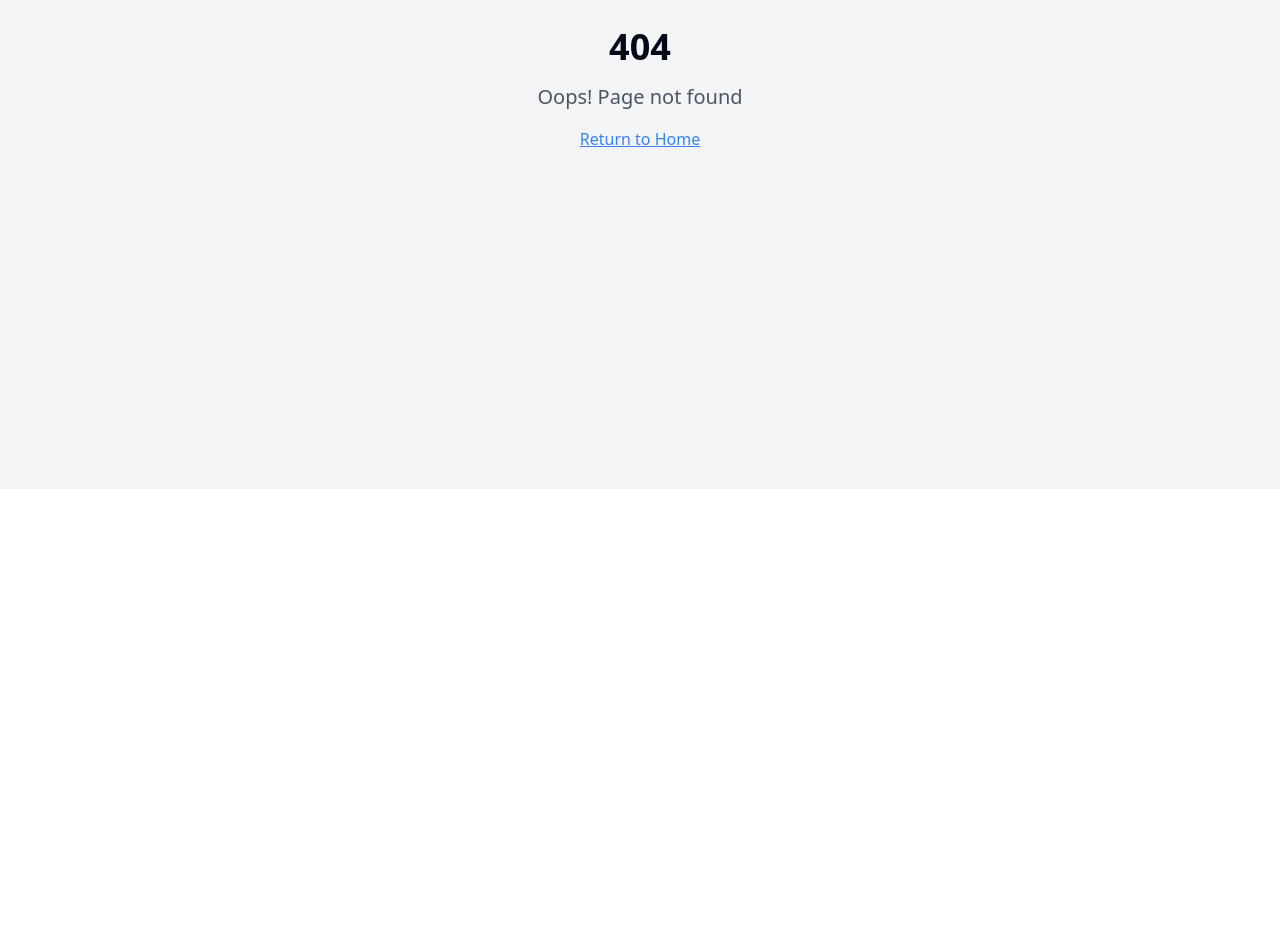
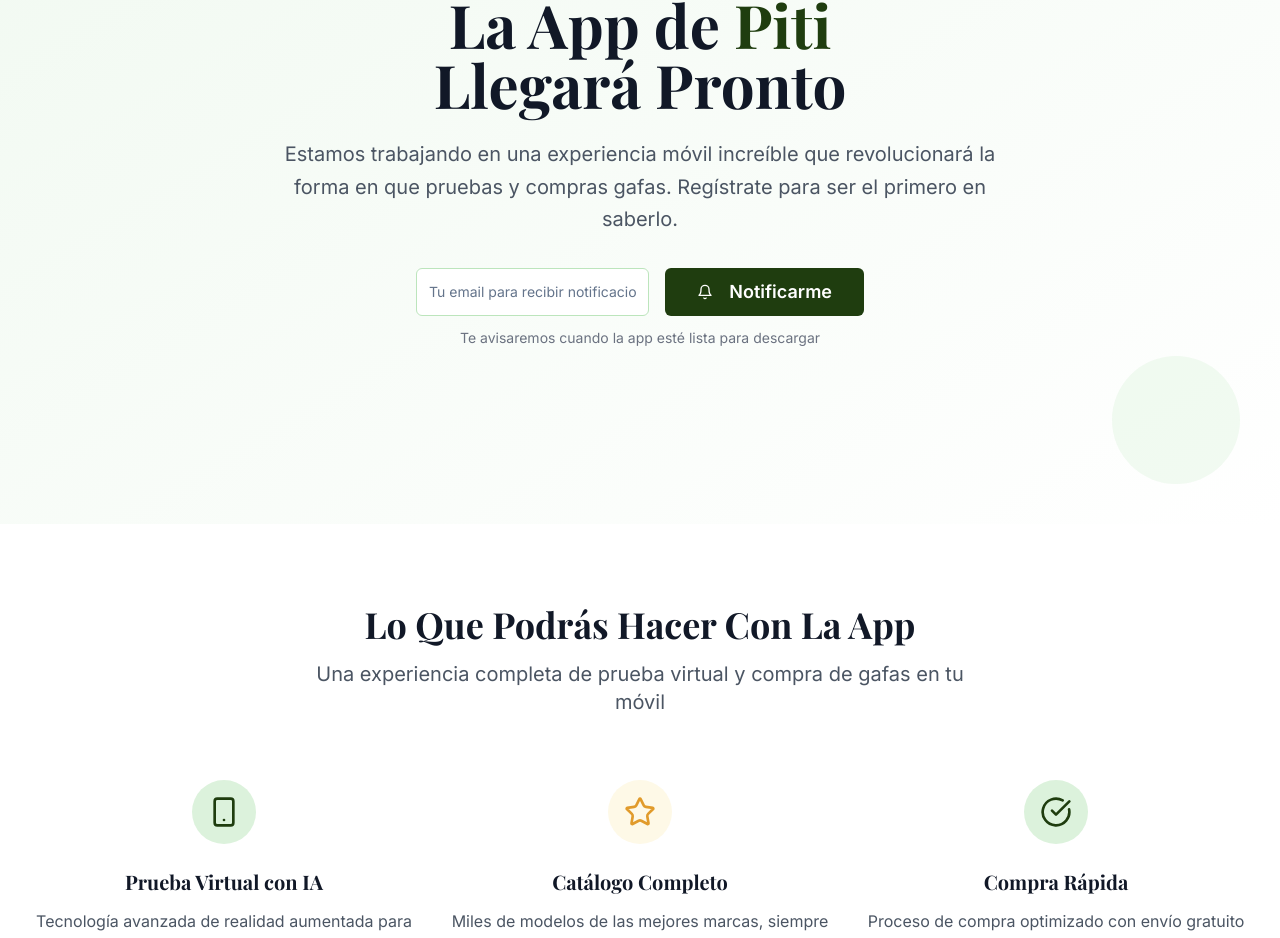
Before and after one commit to pamorafa/ocular-vision-landing, a React (Vite) app: page /descargar in a window 1280 px wide. Before the commit this address had no page. Shown: the part 311-1249 px from the top of the page. Before the commit the page ends 800 px from the top, so only its background shows below. Built offline with nearby package versions, Linux system fonts and the light colour scheme.

Commit message:
Add app download page
Create a page to inform users that the app download is coming soon.

```diff
--- a/src/App.tsx
+++ b/src/App.tsx
@@ -4,6 +4,7 @@ import { Toaster } from '@/components/ui/toaster';
 import Index from '@/pages/Index';
 import Login from '@/pages/Login';
 import CrystalCatalog from '@/pages/CrystalCatalog';
+import DownloadApp from '@/pages/DownloadApp';
 import NotFound from '@/pages/NotFound';
 
 function App() {
@@ -13,6 +14,7 @@ function App() {
         <Route path="/" element={<Index />} />
         <Route path="/login" element={<Login />} />
         <Route path="/cristales" element={<CrystalCatalog />} />
+        <Route path="/descargar" element={<DownloadApp />} />
         <Route path="*" element={<NotFound />} />
       </Routes>
       <Toaster />
--- a/src/components/Header.tsx
+++ b/src/components/Header.tsx
@@ -46,9 +46,11 @@ const Header = () => {
                 Iniciar Sesión
               </Button>
             </Link>
+            <Link to="/descargar">
               <Button className="bg-bottle-600 hover:bg-bottle-700 text-white">
                 Descargar App
               </Button>
+            </Link>
           </div>
 
           {/* Mobile menu button */}
@@ -88,9 +90,11 @@ const Header = () => {
                     Iniciar Sesión
                   </Button>
                 </Link>
+                <Link to="/descargar">
                   <Button className="w-full bg-bottle-600 hover:bg-bottle-700 text-white">
                     Descargar App
                   </Button>
+                </Link>
               </div>
             </nav>
           </div>
--- a/src/components/Hero.tsx
+++ b/src/components/Hero.tsx
@@ -1,6 +1,7 @@
 
 import { Button } from '@/components/ui/button';
 import { Play, Smartphone, Star } from 'lucide-react';
+import { Link } from 'react-router-dom';
 
 const Hero = () => {
   return (
@@ -34,6 +35,7 @@ const Hero = () => {
             </p>
 
             <div className="flex flex-col sm:flex-row gap-4 justify-center lg:justify-start">
+              <Link to="/descargar">
                 <Button
                   size="lg"
                   className="bg-bottle-600 hover:bg-bottle-700 text-white px-8 py-4 text-lg font-semibold rounded-xl shadow-lg hover:shadow-xl transition-all duration-300"
@@ -41,6 +43,7 @@ const Hero = () => {
                   <Smartphone className="mr-2 h-5 w-5" />
                   Descargar Gratis
                 </Button>
+              </Link>
               <Button
                 variant="outline"
                 size="lg"
--- /dev/null
+++ b/src/pages/DownloadApp.tsx
@@ -0,0 +1,167 @@
+
+import { Button } from '@/components/ui/button';
+import { Input } from '@/components/ui/input';
+import { Smartphone, Apple, PlayCircle, Bell, CheckCircle, Star } from 'lucide-react';
+import Header from '@/components/Header';
+import Footer from '@/components/Footer';
+
+const DownloadApp = () => {
+  return (
+    <div className="min-h-screen font-inter animate-fade-in">
+      <Header />
+
+      {/* Hero Section */}
+      <section className="relative bg-gradient-to-br from-bottle-50 to-white py-20 lg:py-32 overflow-hidden">
+        {/* Decorative elements */}
+        <div className="absolute top-10 left-10 w-20 h-20 bg-gold-100 rounded-full opacity-60 animate-pulse"></div>
+        <div className="absolute bottom-10 right-10 w-32 h-32 bg-bottle-100 rounded-full opacity-40"></div>
+
+        <div className="max-w-7xl mx-auto px-4 sm:px-6 lg:px-8 text-center">
+          <div className="animate-scale-in">
+            <div className="inline-flex items-center justify-center w-20 h-20 bg-bottle-100 rounded-full mb-8">
+              <Smartphone className="h-10 w-10 text-bottle-600" />
+            </div>
+
+            <h1 className="font-playfair text-4xl sm:text-5xl lg:text-6xl font-bold text-gray-900 mb-6 leading-tight">
+              La App de
+              <span className="text-bottle-600"> Piti</span>
+              <br />Llegará Pronto
+            </h1>
+
+            <p className="text-xl text-gray-600 mb-8 leading-relaxed max-w-3xl mx-auto">
+              Estamos trabajando en una experiencia móvil increíble que revolucionará la forma
+              en que pruebas y compras gafas. Regístrate para ser el primero en saberlo.
+            </p>
+
+            {/* Email Signup */}
+            <div className="max-w-md mx-auto mb-12">
+              <div className="flex flex-col sm:flex-row gap-4">
+                <Input
+                  type="email"
+                  placeholder="Tu email para recibir notificaciones"
+                  className="flex-1 h-12 text-lg border-bottle-200 focus:border-bottle-600"
+                />
+                <Button
+                  size="lg"
+                  className="bg-bottle-600 hover:bg-bottle-700 text-white px-8 h-12 text-lg font-semibold"
+                >
+                  <Bell className="mr-2 h-5 w-5" />
+                  Notificarme
+                </Button>
+              </div>
+              <p className="text-sm text-gray-500 mt-3">
+                Te avisaremos cuando la app esté lista para descargar
+              </p>
+            </div>
+          </div>
+        </div>
+      </section>
+
+      {/* Features Preview */}
+      <section className="py-20 bg-white">
+        <div className="max-w-7xl mx-auto px-4 sm:px-6 lg:px-8">
+          <div className="text-center mb-16">
+            <h2 className="font-playfair text-3xl sm:text-4xl font-bold text-gray-900 mb-4">
+              Lo Que Podrás Hacer Con La App
+            </h2>
+            <p className="text-xl text-gray-600 max-w-2xl mx-auto">
+              Una experiencia completa de prueba virtual y compra de gafas en tu móvil
+            </p>
+          </div>
+
+          <div className="grid md:grid-cols-3 gap-8">
+            <div className="text-center group hover:transform hover:scale-105 transition-all duration-300">
+              <div className="w-16 h-16 bg-bottle-100 rounded-full flex items-center justify-center mx-auto mb-6 group-hover:bg-bottle-200 transition-colors">
+                <Smartphone className="h-8 w-8 text-bottle-600" />
+              </div>
+              <h3 className="font-playfair text-xl font-bold text-gray-900 mb-3">
+                Prueba Virtual con IA
+              </h3>
+              <p className="text-gray-600 leading-relaxed">
+                Tecnología avanzada de realidad aumentada para probar gafas desde tu móvil
+              </p>
+            </div>
+
+            <div className="text-center group hover:transform hover:scale-105 transition-all duration-300">
+              <div className="w-16 h-16 bg-gold-100 rounded-full flex items-center justify-center mx-auto mb-6 group-hover:bg-gold-200 transition-colors">
+                <Star className="h-8 w-8 text-gold-600" />
+              </div>
+              <h3 className="font-playfair text-xl font-bold text-gray-900 mb-3">
+                Catálogo Completo
+              </h3>
+              <p className="text-gray-600 leading-relaxed">
+                Miles de modelos de las mejores marcas, siempre actualizados
+              </p>
+            </div>
+
+            <div className="text-center group hover:transform hover:scale-105 transition-all duration-300">
+              <div className="w-16 h-16 bg-bottle-100 rounded-full flex items-center justify-center mx-auto mb-6 group-hover:bg-bottle-200 transition-colors">
+                <CheckCircle className="h-8 w-8 text-bottle-600" />
+              </div>
+              <h3 className="font-playfair text-xl font-bold text-gray-900 mb-3">
+                Compra Rápida
+              </h3>
+              <p className="text-gray-600 leading-relaxed">
+                Proceso de compra optimizado con envío gratuito y garantía total
+              </p>
+            </div>
+          </div>
+        </div>
+      </section>
+
+      {/* Platform Availability */}
+      <section className="py-20 bg-gray-50">
+        <div className="max-w-7xl mx-auto px-4 sm:px-6 lg:px-8 text-center">
+          <h2 className="font-playfair text-3xl sm:text-4xl font-bold text-gray-900 mb-8">
+            Disponible En Todas Las Plataformas
+          </h2>
+
+          <div className="flex flex-col sm:flex-row gap-6 justify-center items-center max-w-md mx-auto">
+            <div className="flex items-center space-x-3 bg-white rounded-2xl px-6 py-4 shadow-lg border border-gray-100 opacity-50">
+              <Apple className="h-8 w-8 text-gray-400" />
+              <div className="text-left">
+                <p className="font-semibold text-gray-400">Próximamente en</p>
+                <p className="text-lg font-bold text-gray-400">App Store</p>
+              </div>
+            </div>
+
+            <div className="flex items-center space-x-3 bg-white rounded-2xl px-6 py-4 shadow-lg border border-gray-100 opacity-50">
+              <PlayCircle className="h-8 w-8 text-gray-400" />
+              <div className="text-left">
+                <p className="font-semibold text-gray-400">Próximamente en</p>
+                <p className="text-lg font-bold text-gray-400">Google Play</p>
+              </div>
+            </div>
+          </div>
+
+          <p className="text-gray-500 mt-8 text-lg">
+            Mientras tanto, puedes explorar nuestro catálogo de cristales en la web
+          </p>
+        </div>
+      </section>
+
+      {/* CTA Section */}
+      <section className="py-20 bg-gradient-to-r from-bottle-600 to-bottle-700">
+        <div className="max-w-7xl mx-auto px-4 sm:px-6 lg:px-8 text-center">
+          <h2 className="font-playfair text-3xl sm:text-4xl font-bold text-white mb-6">
+            ¿No Puedes Esperar?
+          </h2>
+          <p className="text-bottle-100 text-xl mb-8 max-w-2xl mx-auto">
+            Explora nuestro catálogo de cristales mientras esperamos el lanzamiento de la app
+          </p>
+          <Button
+            size="lg"
+            className="bg-white text-bottle-700 hover:bg-gold-50 font-semibold px-8 py-4 text-lg rounded-xl shadow-lg"
+            onClick={() => window.location.href = '/cristales'}
+          >
+            Ver Catálogo de Cristales
+          </Button>
+        </div>
+      </section>
+
+      <Footer />
+    </div>
+  );
+};
+
+export default DownloadApp;
```
Lines whose indentation alone changed are shown as unchanged.
